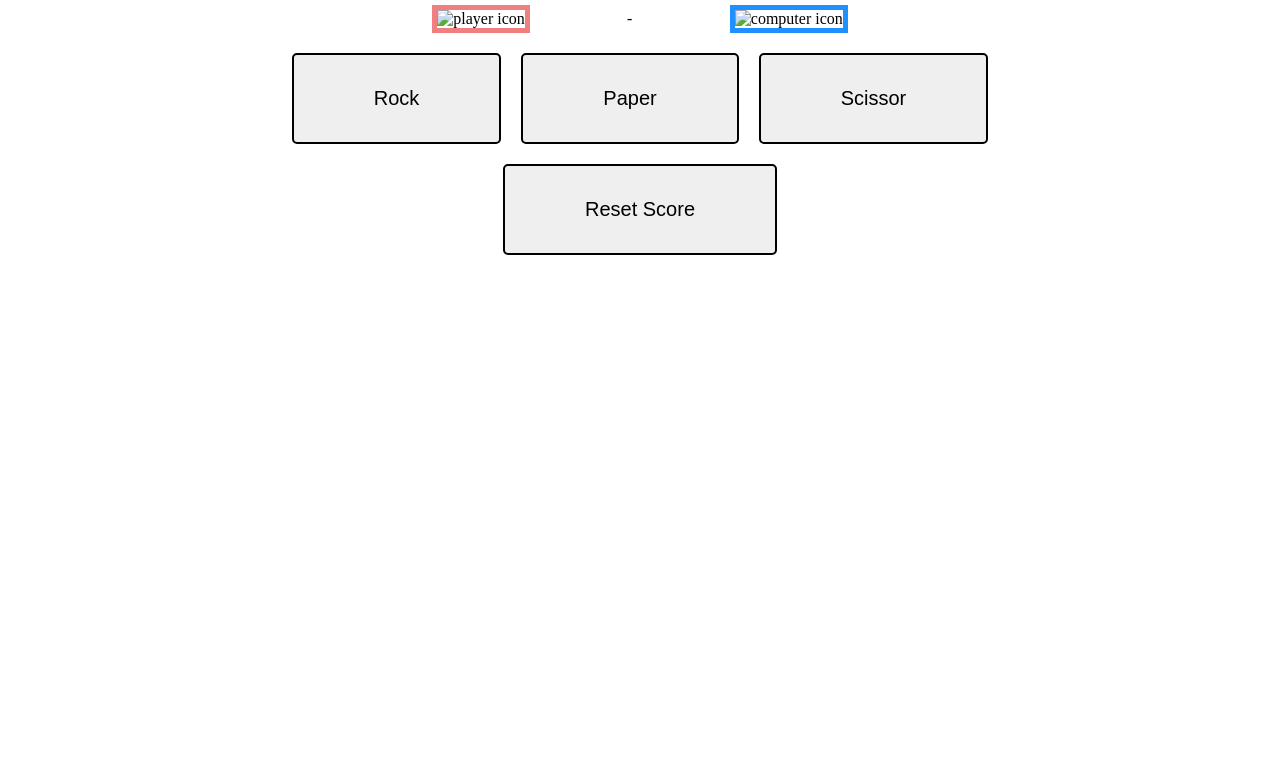
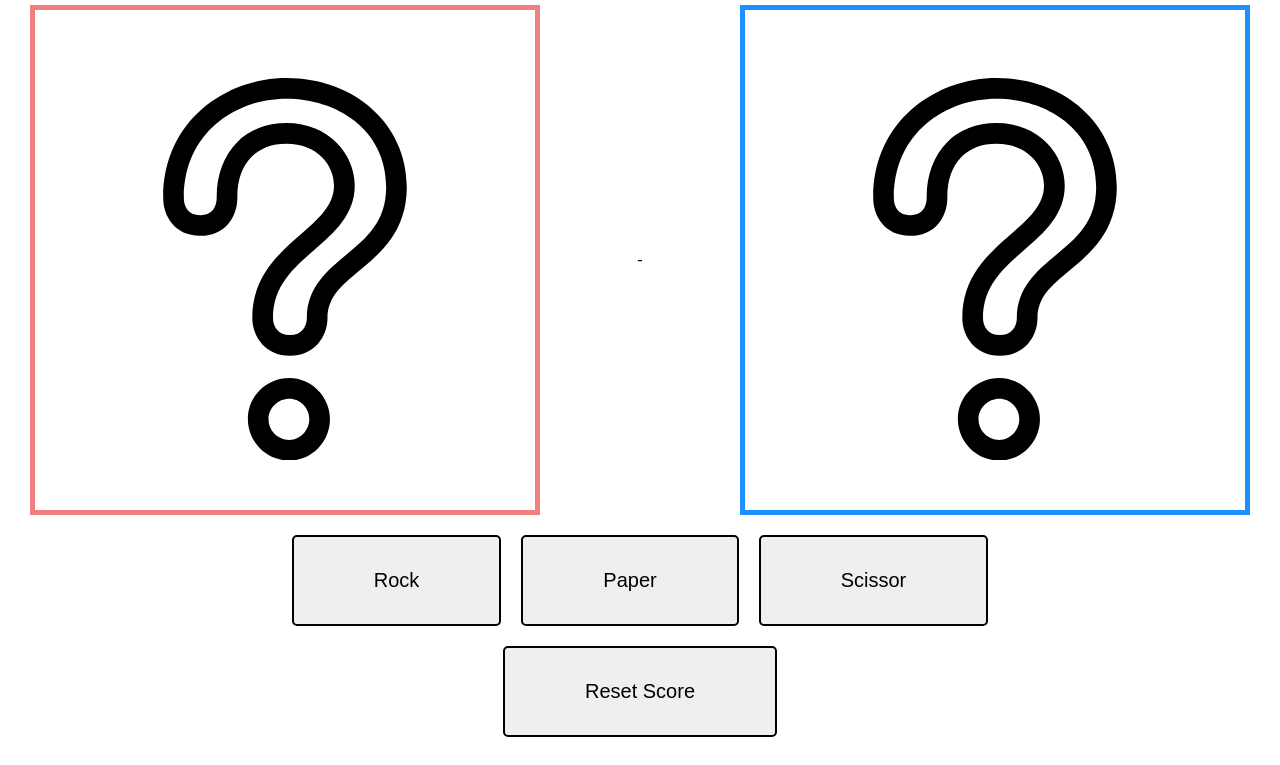
Before and after one commit to iron-frog/Rock-Paper-Scissor, a plain HTML site: page index.html in a window 1280 px wide. Shown: the part 137-902 px from the top of the page. Before the commit the page ends 800 px from the top, so only its background shows below. Drawn offline with Linux system fonts and the light colour scheme; the site is published under a folder, as on GitHub Pages, so addresses that start at the root find nothing.

Commit message:
change image file path

```diff
--- a/index.html
+++ b/index.html
@@ -21,9 +21,9 @@
     </div>
 
     <div class="rps_icon">
-        <img class="player_icon" src="/images/question.png" alt="player icon">
+        <img class="player_icon" src="images/question.png" alt="player icon">
         <div class="result">-</div>
-        <img class="computer_icon" src="/images/question.png" alt="computer icon">
+        <img class="computer_icon" src="images/question.png" alt="computer icon">
     </div>
 
     <div class="button_container">
```
